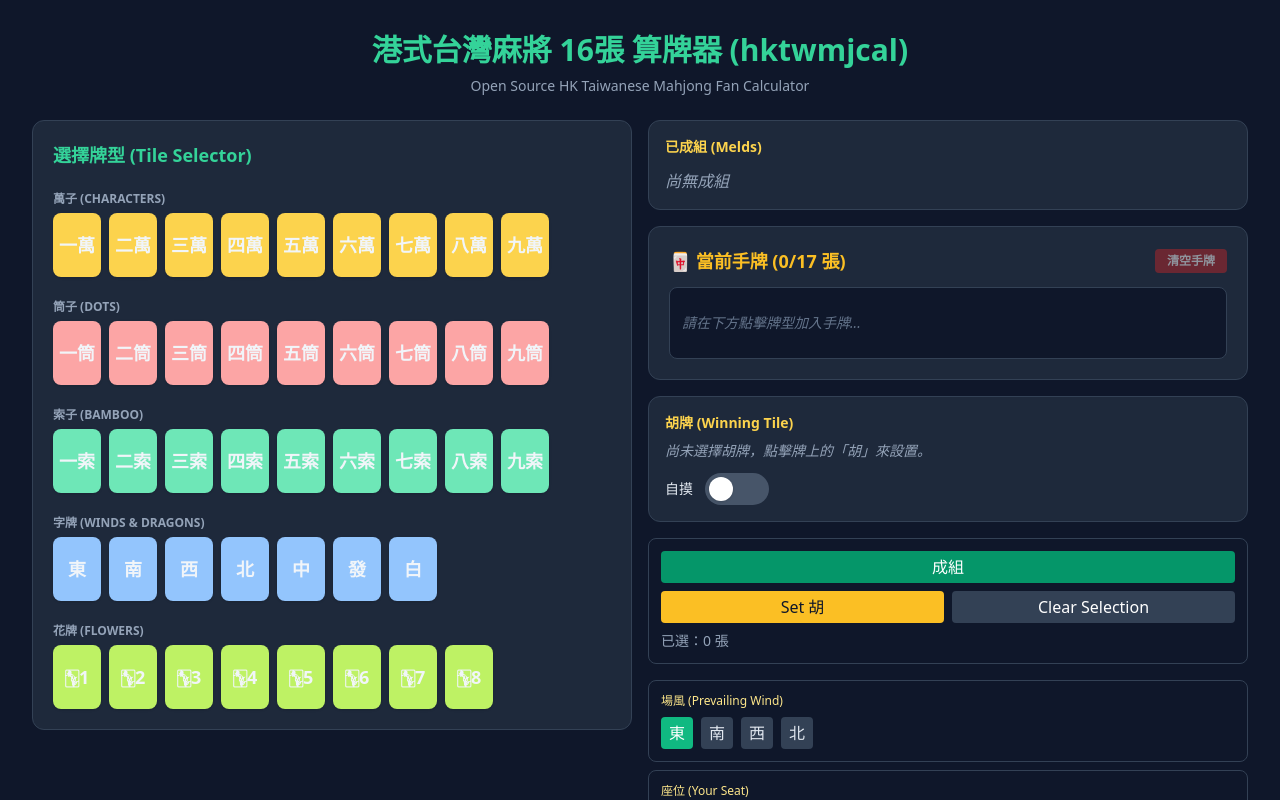
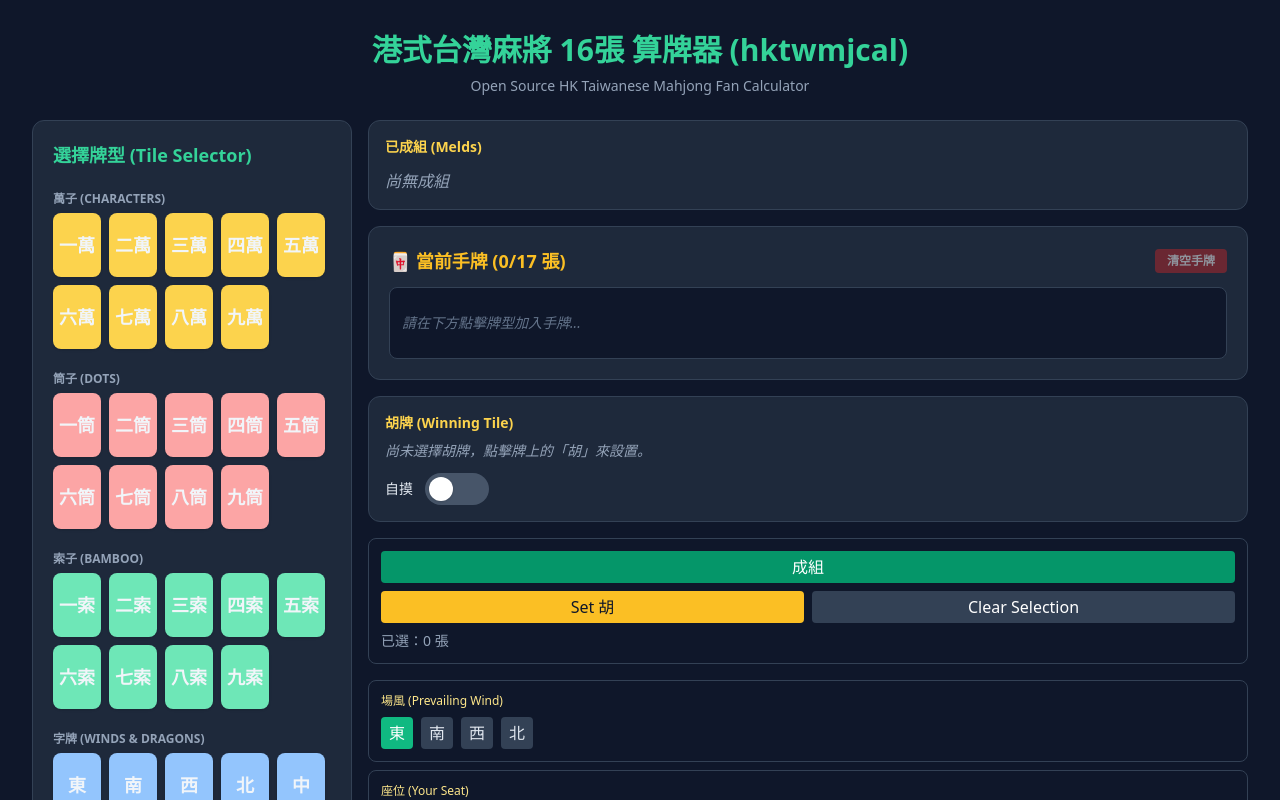
Before and after one commit to andycylam/hktwmjcal, a React (Vite) app: page / in a window 1280 px wide. Shown: the top 800 px of the page. Built offline with nearby package versions, Linux system fonts and the light colour scheme.

Commit message:
ui: set moderate max-width (1600px) and fixed left column (20rem) for TilePicker

```diff
--- a/src/App.tsx
+++ b/src/App.tsx
@@ -446,7 +446,7 @@ export default function App() {
   const canCalculate = (countedTotalForCalculate === 17 + kongCountForCalculate);
 
   return (
-    <div className="max-w-[2000px] mx-auto p-4 md:p-8 space-y-6">
+    <div className="max-w-[1600px] mx-auto p-4 md:p-8 space-y-6">
       <header className="text-center space-y-2">
         <h1 className="text-3xl font-extrabold text-emerald-400">港式台灣麻將 16張 算牌器 (hktwmjcal)</h1>
         <p className="text-slate-400 text-sm">Open Source HK Taiwanese Mahjong Fan Calculator</p>
@@ -455,7 +455,7 @@ export default function App() {
       <ErrorDialog message={errorMessage} onClose={() => setErrorMessage(null)} />
 
       {/* Two-column full-height layout: left = TilePicker, right = main vertical stack */}
-      <div className="grid grid-cols-1 md:grid-cols-2 gap-4">
+      <div className="grid grid-cols-1 md:[grid-template-columns:20rem_1fr] gap-4">
         {/* Left column: Tile selector */}
         <div className="">
           <TilePicker onSelectTile={handleSelectTile} onAddFlower={(t) => {
```
